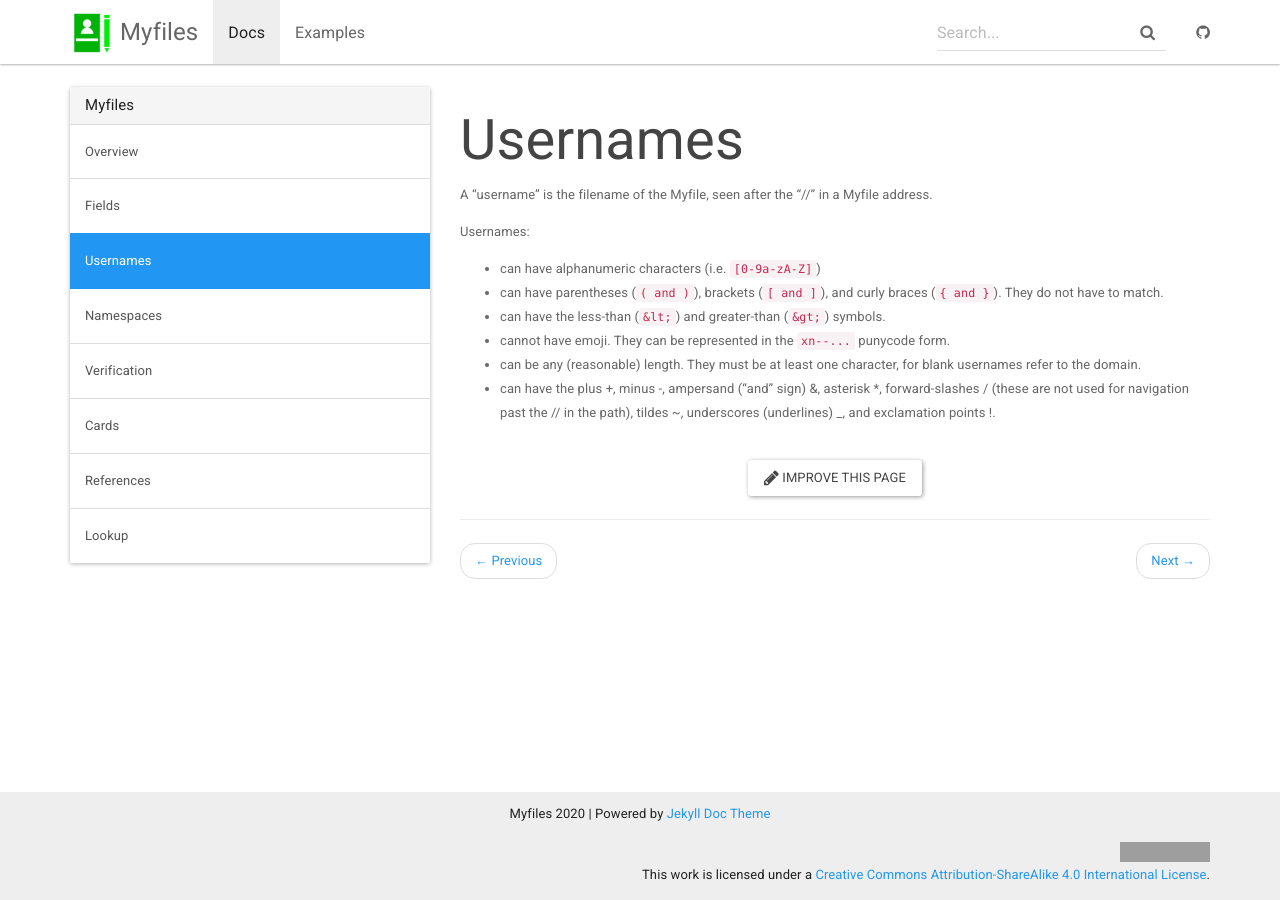
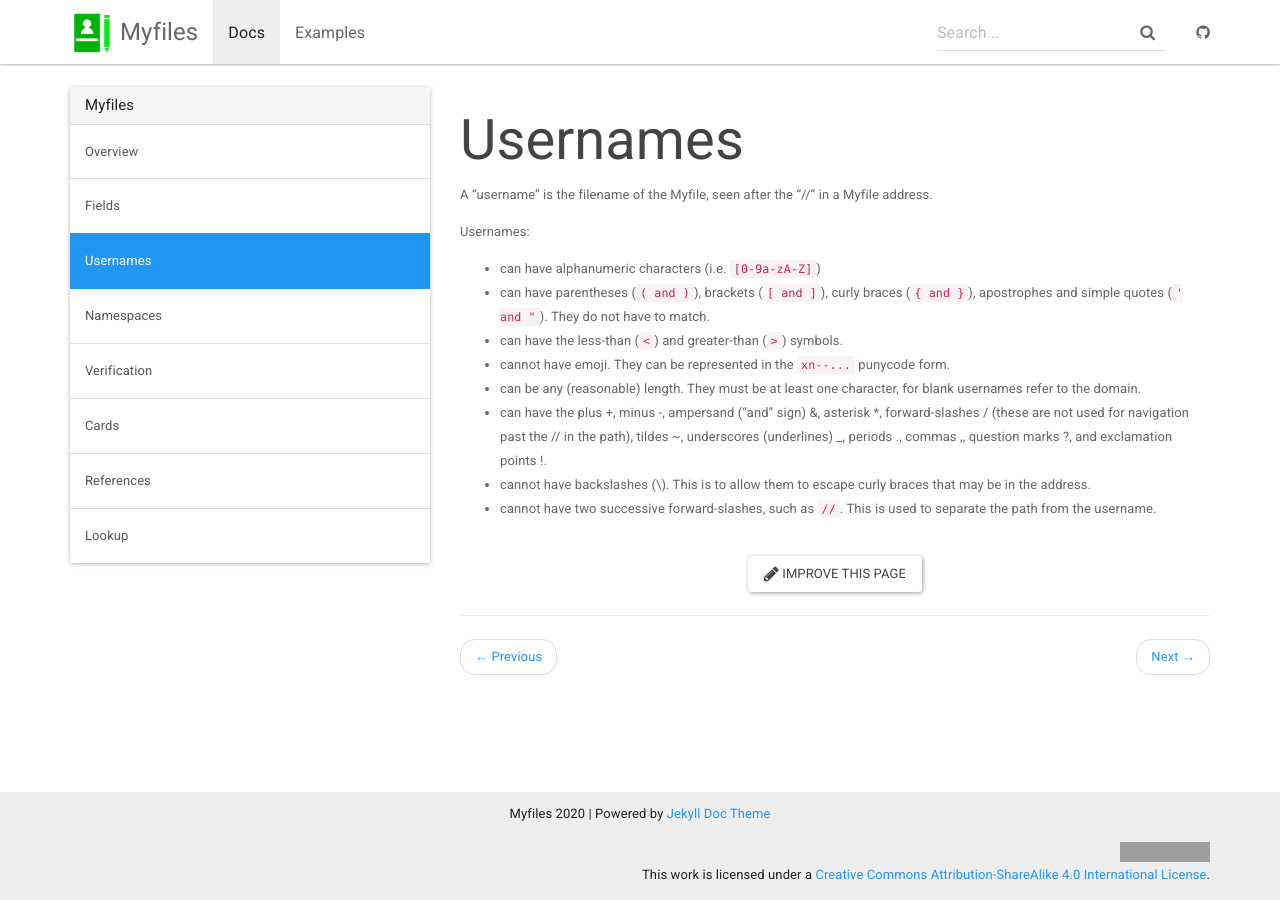
Before and after one commit to bleonard252/myfiles, a Jekyll site: the page built from _docs/usernames.md, in a window 1280 px wide. Built offline with Jekyll 4.4.1, drawn with Linux system fonts in a browser that asks for light colours; grey boxes are pictures that could not be loaded.

Commit message:
Expand permitted characters for usernames

```diff
--- a/_docs/usernames.md
+++ b/_docs/usernames.md
@@ -5,11 +5,13 @@ A "username" is the filename of the Myfile, seen after the "//" in a Myfile addr
 
 Usernames:
 * can have alphanumeric characters (i.e. `[0-9a-zA-Z]`)
-* can have parentheses (`( and )`), brackets (`[ and ]`), and curly braces (`{ and }`). They do not have to match.
-* can have the less-than (`&lt;`) and greater-than (`&gt;`) symbols.
+* can have parentheses (`( and )`), brackets (`[ and ]`), curly braces (`{ and }`), apostrophes and simple quotes (`' and "`). They do not have to match.
+* can have the less-than (`<`) and greater-than (`>`) symbols.
 * cannot have emoji. They can be represented in the `xn--...` punycode form.
 * can be any (reasonable) length. They must be at least one character, for blank usernames refer to the domain.
-* can have the plus +, minus -, ampersand ("and" sign) &, asterisk \*, forward-slashes / (these are not used for navigation past the // in the path), tildes ~, underscores (underlines) _, and exclamation points !.
+* can have the plus +, minus -, ampersand ("and" sign) &, asterisk \*, forward-slashes / (these are not used for navigation past the // in the path), tildes ~, underscores (underlines) _, periods ., commas ,, question marks ?, and exclamation points !.
+* cannot have backslashes (\\). This is to allow them to escape curly braces that may be in the address.
+* cannot have two successive forward-slashes, such as `//`. This is used to separate the path from the username.
 
 <!--To test it, see this:
 <input pattern="[0-9a-zA-Z-+&\/\\_\*@$%^`~ \[\]\{\}\!]+" class="myfile-username-test">
```
